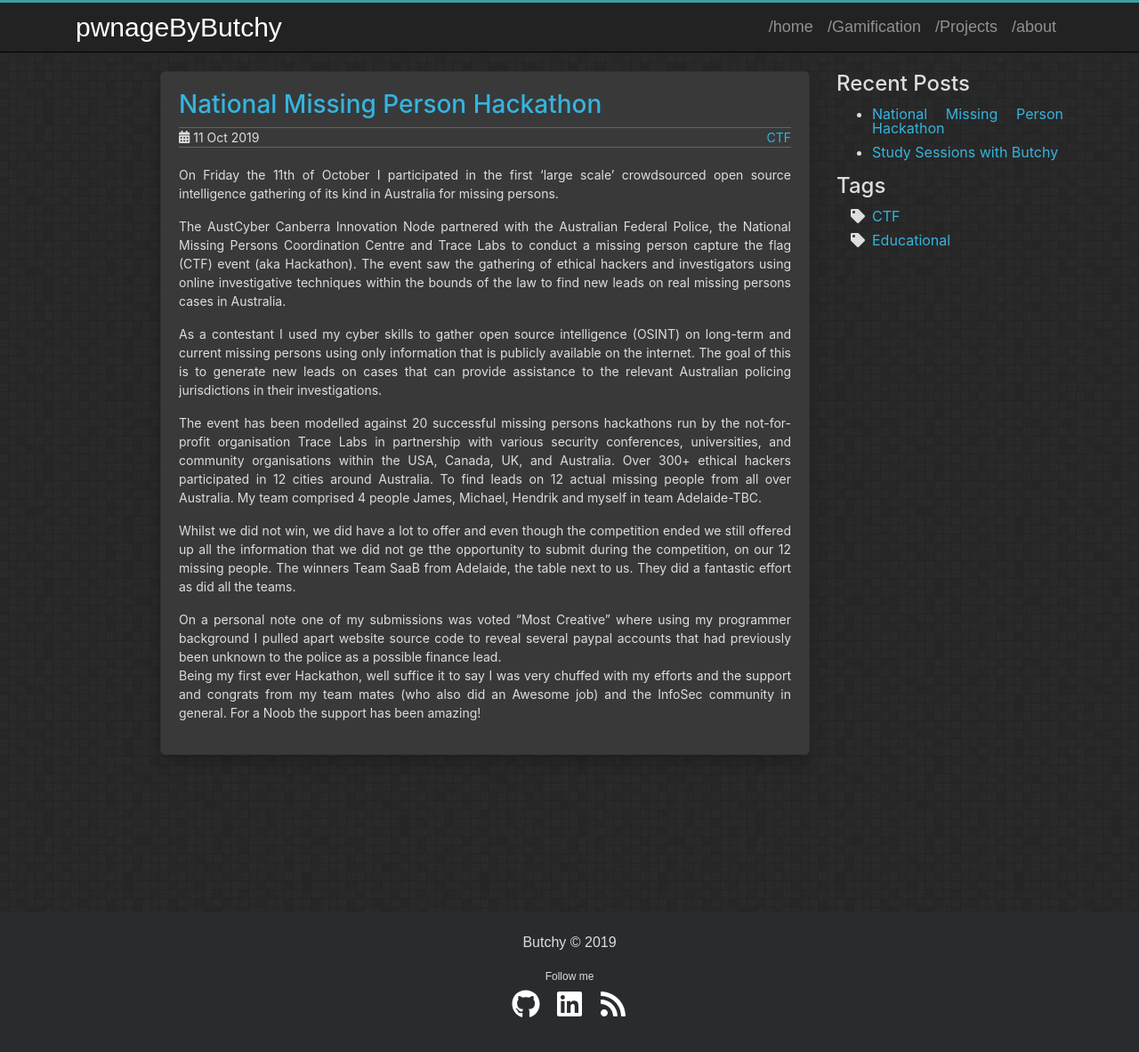
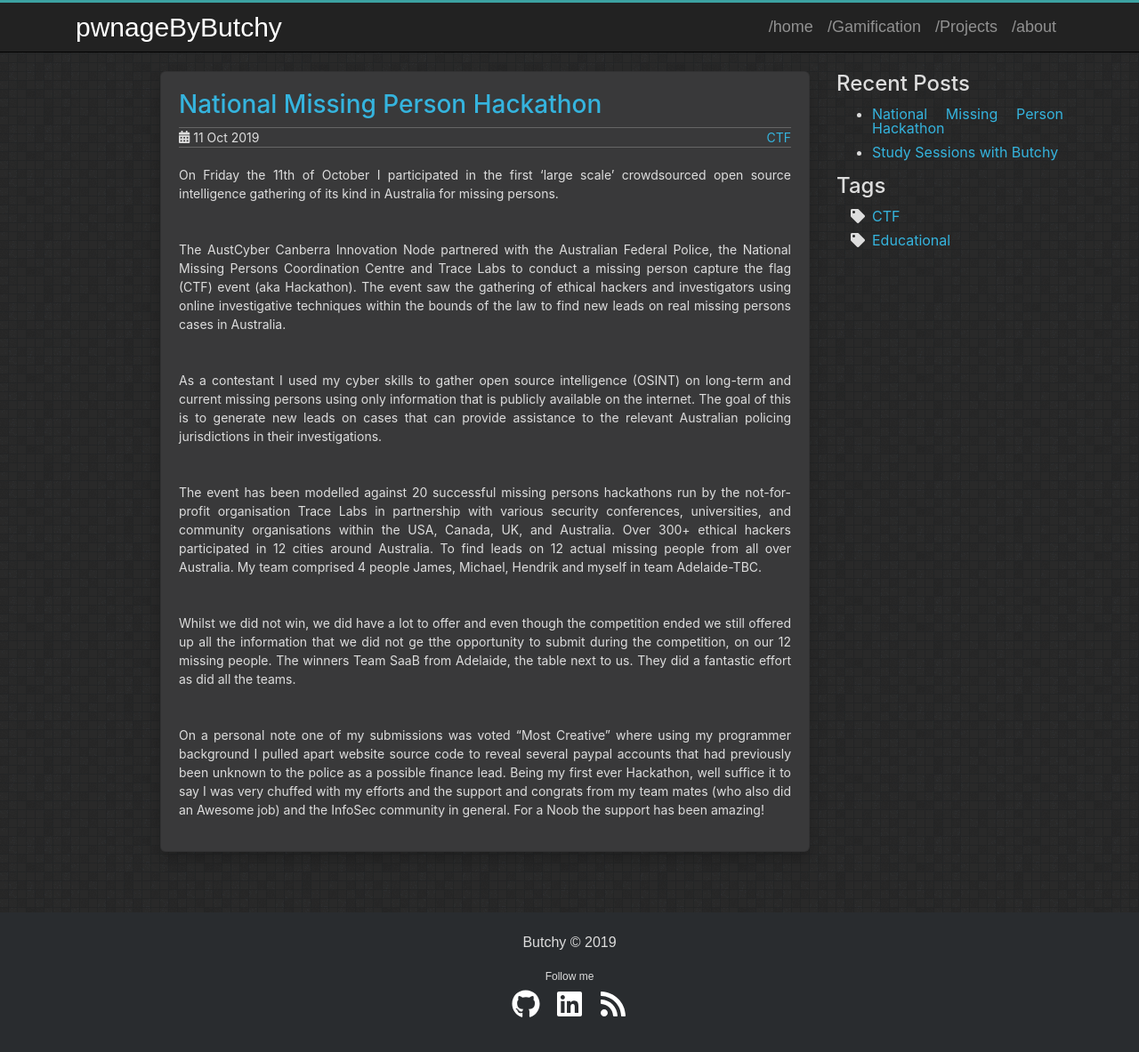
Before and after one commit to pwnageByButchy/pwnageByButchy.github.io, a Jekyll site: the page built from _posts/2019-10-11-national-missing-person-hackathon.md, in a window 1280 px wide and 1208 px high. Shown: the top 1183 px of the window at 89% size. Built offline with Jekyll 4.4.1, drawn with Linux system fonts in a browser that asks for light colours.

Commit message:
Update 2019-10-11-national-missing-person-hackathon.md

```diff
--- a/_posts/2019-10-11-national-missing-person-hackathon.md
+++ b/_posts/2019-10-11-national-missing-person-hackathon.md
@@ -6,14 +6,13 @@
  - CTF
 ---
 On Friday the 11th of October I participated in the first ‘large scale’ crowdsourced open source intelligence gathering of its kind in Australia for missing persons.
-
+<br />
 The AustCyber Canberra Innovation Node partnered with the Australian Federal Police, the National Missing Persons Coordination Centre and Trace Labs to conduct a missing person capture the flag (CTF) event (aka Hackathon). The event saw the gathering of ethical hackers and investigators using online investigative techniques within the bounds of the law to find new leads on real missing persons cases in Australia.
-
+<br />
 As a contestant I used my cyber skills to gather open source intelligence (OSINT) on long-term and current missing persons using only information that is publicly available on the internet. The goal of this is to generate new leads on cases that can provide assistance to the relevant Australian policing jurisdictions in their investigations.
-
+<br />
 The event has been modelled against 20 successful missing persons hackathons run by the not-for-profit organisation Trace Labs in partnership with various security conferences, universities, and community organisations within the USA, Canada, UK, and Australia. Over 300+ ethical hackers participated in 12 cities around Australia. To find leads on 12 actual missing people from all over Australia. My team comprised 4 people James, Michael, Hendrik and myself in team Adelaide-TBC.
-
+<br />
 Whilst we did not win, we did have a lot to offer and even though the competition ended we still offered up all the information that we did not ge tthe opportunity to submit during the competition, on our 12 missing people. The winners Team SaaB from Adelaide, the table next to us. They did a fantastic effort as did all the teams.
-
-On a personal note one of my submissions was voted "Most Creative" where using my programmer background I pulled apart website source code to reveal several paypal accounts that had previously been unknown to the police as a possible finance lead.
-Being my first ever Hackathon, well suffice it to say I was very chuffed with my efforts and the support and congrats from my team mates (who also did an Awesome job) and the InfoSec community in general. For a Noob the support has been amazing!
+<br />
+On a personal note one of my submissions was voted "Most Creative" where using my programmer background I pulled apart website source code to reveal several paypal accounts that had previously been unknown to the police as a possible finance lead. Being my first ever Hackathon, well suffice it to say I was very chuffed with my efforts and the support and congrats from my team mates (who also did an Awesome job) and the InfoSec community in general. For a Noob the support has been amazing!
```
